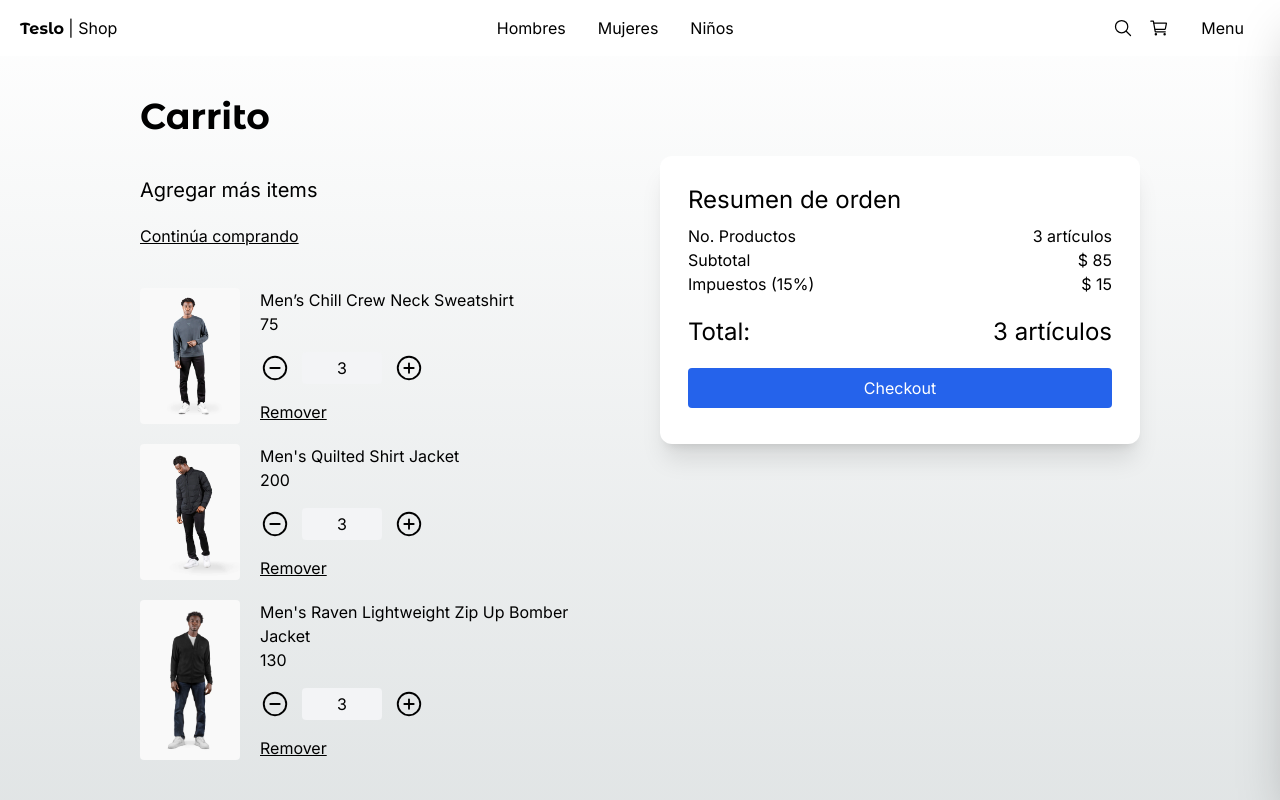
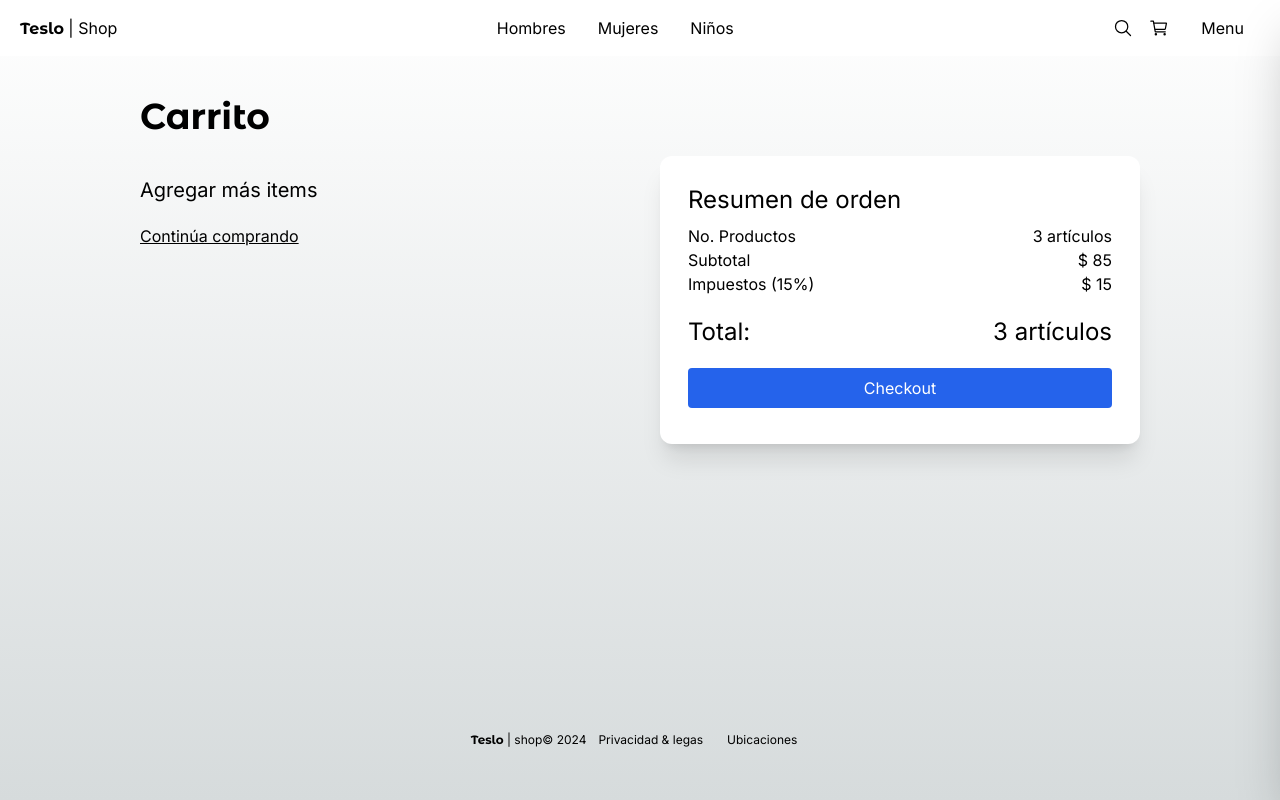
Before and after one commit to jorgeart81/teslo-shop, a Next.js app: page /cart in a window 1280 px wide. Shown: the top 800 px of the page. Built offline with nearby package versions, Linux system fonts and the light colour scheme.

Commit message:
Create ProductsInCart.tsx

```diff
--- a/src/app/(shop)/cart/page.tsx
+++ b/src/app/(shop)/cart/page.tsx
@@ -1,12 +1,7 @@
-import Image from 'next/image';
 import Link from 'next/link';
-import { redirect } from 'next/navigation';
 
-import { QuantitySelector } from '@/components/product';
 import { Title } from '@/components/ui';
-import { initialData } from '@/seed/seed';
-
-const productsInCart = [initialData.products[0], initialData.products[1], initialData.products[2]];
+import { ProductsInCart } from './ui/ProductsInCart';
 
 export default function CartPage() {
 	// redirect('/empty');
@@ -25,28 +20,7 @@ export default function CartPage() {
 						</Link>
 
 						{/* Items */}
-						{productsInCart.map((product) => (
-							<div key={product.slug} className='flex'>
-								<Image
-									src={`/products/${product.images[0]}`}
-									width={100}
-									height={100}
-									alt={product.title}
-									className='mr-5 rounded object-cover'
-								/>
-
-								<div className='flex flex-col items-start'>
-									<div>{product.title}</div>
-									<div>{product.price}</div>
-
-									<div className='my-4'>
-										<QuantitySelector quantity={3} />
-									</div>
-
-									<button className='underline'>Remover</button>
-								</div>
-							</div>
-						))}
+						<ProductsInCart />
 					</div>
 
 					{/* Checkout */}
--- /dev/null
+++ b/src/app/(shop)/cart/ui/ProductsInCart.tsx
@@ -0,0 +1,52 @@
+'use client';
+
+import { useEffect, useState } from 'react';
+import Image from 'next/image';
+
+import { QuantitySelector } from '@/components/product';
+import { useCartStore } from '@/store';
+import Link from 'next/link';
+
+export const ProductsInCart = () => {
+	const { productsInCart } = useCartStore((state) => ({
+		productsInCart: state.cart,
+	}));
+
+	const [loaded, setLoaded] = useState(false);
+
+	useEffect(() => {
+		setLoaded(true);
+	}, []);
+
+	if (!loaded) {
+		return <p>Loading...</p>;
+	}
+
+	return (
+		<div className='flex flex-col gap-2'>
+			{productsInCart.map((product) => (
+				<div key={product.slug + product.size} className='flex'>
+					<Image
+						src={`/products/${product.image}`}
+						width={100}
+						height={100}
+						alt={product.title}
+						className='mr-5 rounded object-cover'
+					/>
+
+					<div className='flex flex-col items-start'>
+						<Link href={`/product/${product.slug}`}>
+							{product.size} - {product.title}
+						</Link>
+						<div>${product.price}</div>
+
+						<div className='my-2'>
+							<QuantitySelector quantity={product.quantity} onQuantityChanged={() => {}} />
+						</div>
+						<button className='underline'>Remover</button>
+					</div>
+				</div>
+			))}
+		</div>
+	);
+};
--- a/src/app/(shop)/product/[slug]/ui/AddToCart.tsx
+++ b/src/app/(shop)/product/[slug]/ui/AddToCart.tsx
@@ -37,7 +37,7 @@ export const AddToCart = ({ product }: Props) => {
 		<>
 			{showError && <span className='mt-2 text-red-500 fade-in'>Debe seleccionar una talla*</span>}
 			<SizeSelector selectedSize={size} availableSizes={product.sizes} handleSizeSelector={setSize} />
-			<QuantitySelector quantity={quantity} limit={product.inStock} onQuantityChanged={setQuantity} />
+			<QuantitySelector quantity={quantity} onQuantityChanged={setQuantity} />
 			<button disabled={showError && !cantAddToCart} onClick={handleAddToCart} className='btn-primary my-5'>
 				Agregar al carrito
 			</button>
```
